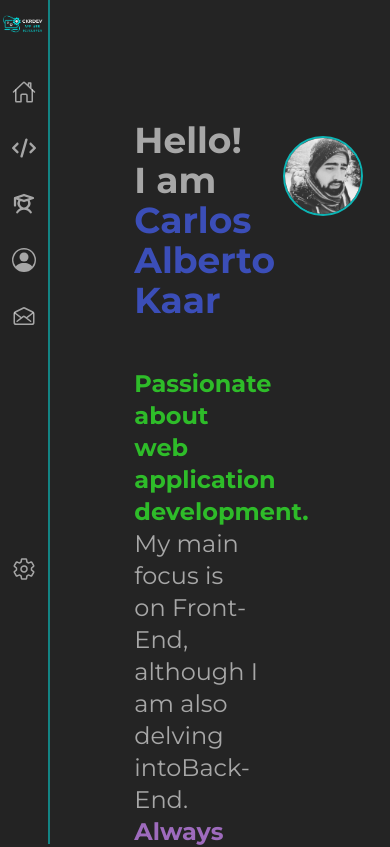
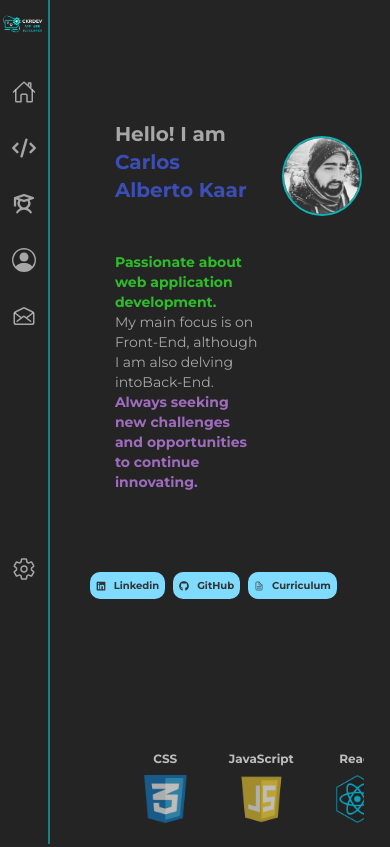
Before and after one commit to CharlyKrDev/Porfolio, a React (Vite) app: page / in a window 390 px wide. Shown: the top 847 px of the page. Built offline with nearby package versions, Linux system fonts and the light colour scheme.

Commit message:
mergeConMain

```diff
--- a/src/components/Carrusel/Carrusel.jsx
+++ b/src/components/Carrusel/Carrusel.jsx
@@ -8,7 +8,7 @@ export const Carrusel = () => {
 
   return (
     <>
-      <main className="container w-[60%] items-center mt-2 text-white">
+      <main className="container w-[100%] items-center mt-2 text-white">
         <section className="w-full overflow-hidden">
           <div className="flex whitespace-nowrap animateScroll mt-32">
             {logos.map((logo, index) => (
--- a/src/components/Home/Home.jsx
+++ b/src/components/Home/Home.jsx
@@ -18,13 +18,13 @@ export const Home = () => {
         <section className=" flex justify-center items-center max-[90%]  h-[70%]  flex-col">
           <div className="w-full  h-auto flex ml-4">
             <article className="w-[60%] ml-2 h-auto flex flex-col">
-              <h1 className="text-4xl mt-10 m-2 font-bold">
+              <h1 className="text-xl sm:text-4xl mt-10 m-2 font-bold">
               {t('home.h1')} {" "}
                 <span className="text-[#4661f8]/70">
                   Carlos Alberto Kaar
                 </span>
               </h1>
-              <p className="text-wrap mb-20 text-2xl m-2 mt-10">
+              <p className="text-wrap mb-20 text-sm sm:text-2xl m-2 mt-10">
                 <strong className="text-[#33fd2c]/70">
                 {t('home.pStrong')} <br />
                 </strong>
@@ -43,7 +43,7 @@ export const Home = () => {
             </div>
           </div>
           <nav className="w-[95%] mr-4 ">
-            <ul className="flex gap-2 sm:gap-8 text-[12px] sm:text-[14px] flex-wrap">
+            <ul className="flex gap-2 sm:gap-8 text-[10px] sm:text-[14px] flex-wrap">
             <NavLink to={'https://www.linkedin.com/in/carlos-alberto-kaar/'} target="blank">
             <li>
                 <button className="socialIcon flex justify-center items-center gap-2">
@@ -77,8 +77,8 @@ export const Home = () => {
 
             </ul>
           </nav>
-          <footer className="h-auto max-w-[60vw] mt-4">
-            <div className="my-12 flex justify-center items-center ">
+          <footer className="h-auto max-w-[70vw] mt-4">
+            <div className="sm:my-12 flex justify-center items-center ">
               <Carrusel />
             </div>
           </footer>
```
